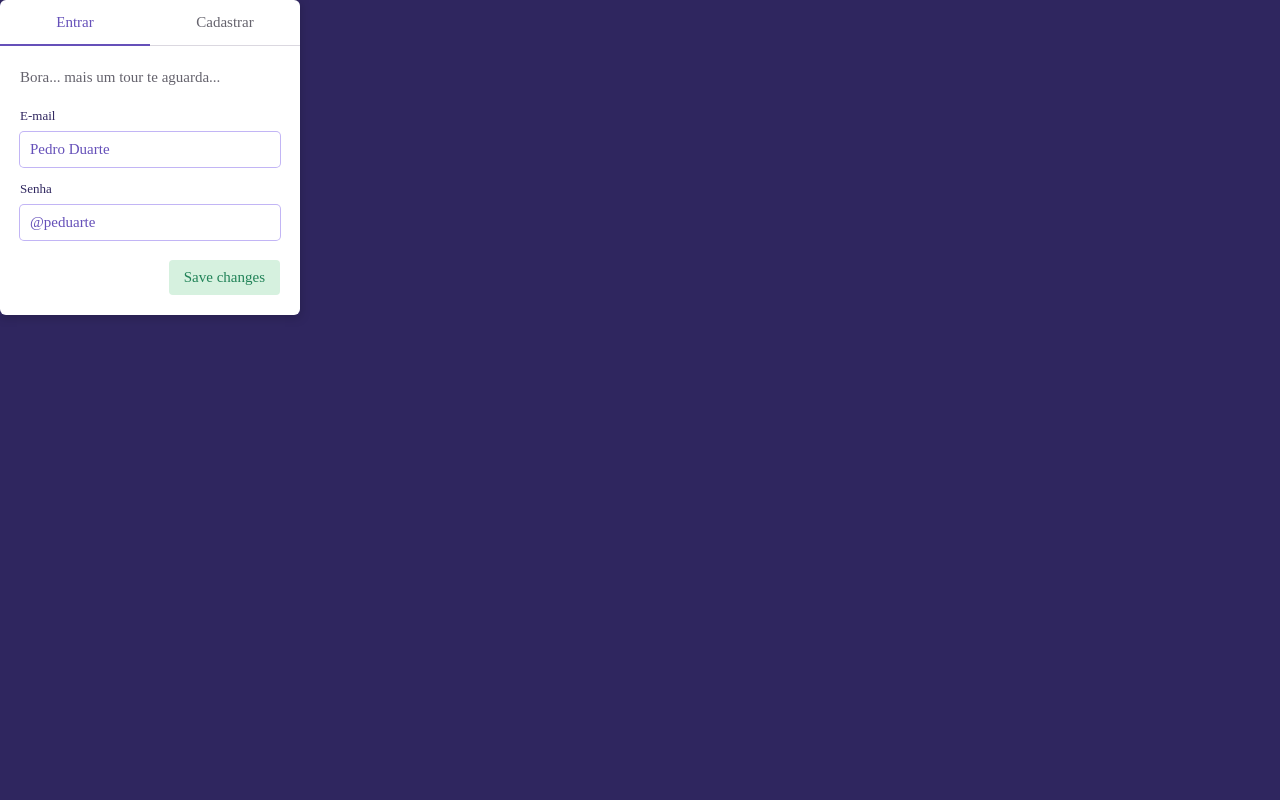
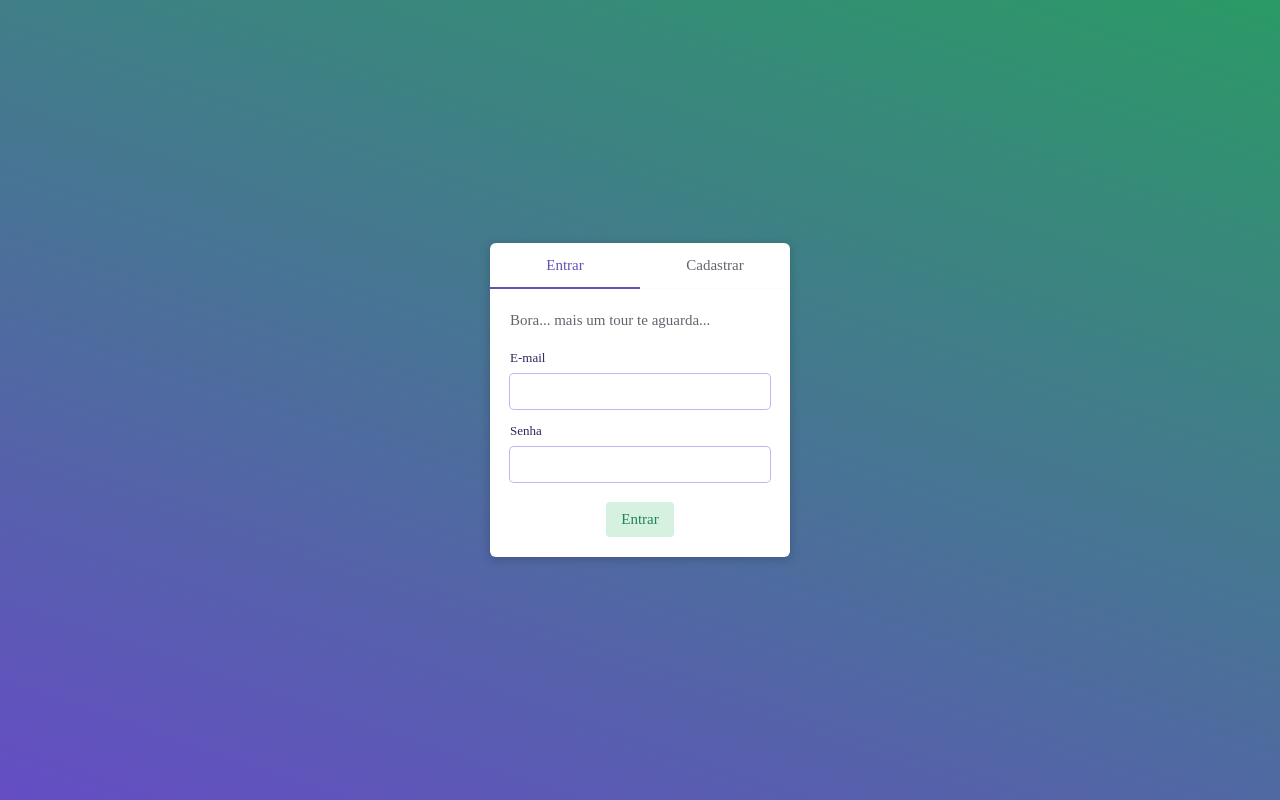
Before and after one commit to leopsousaa/Me-Guia-, a React (Vite) app in the folder app-me-guiae/web/web/: page / in a window 1280 px wide. Built offline with nearby package versions, Linux system fonts and the light colour scheme.

Commit message:
install stitches and radix UI

```diff
--- a/app-me-guiae/web/web/package.json
+++ b/app-me-guiae/web/web/package.json
@@ -12,6 +12,7 @@
     "@radix-ui/react-popover": "0.1.6",
     "@radix-ui/react-tabs": "^0.1.5",
     "@stitches/react": "^1.2.8",
+    "firebase": "^9.7.0",
     "react": "^18.0.0",
     "react-dom": "^18.0.0",
     "react-router-dom": "6"
--- a/app-me-guiae/web/web/src/pages/Auth/Auth.tsx
+++ b/app-me-guiae/web/web/src/pages/Auth/Auth.tsx
@@ -22,36 +22,42 @@ const AuthPage: React.FC = () => {
           <TabsTrigger value="tab1">Entrar</TabsTrigger>
           <TabsTrigger value="tab2">Cadastrar</TabsTrigger>
         </TabsList>
+
         <TabsContent value="tab1">
           <Text>Bora... mais um tour te aguarda...</Text>
           <Fieldset>
             <Label htmlFor="name">E-mail</Label>
-            <Input id="name" defaultValue="Pedro Duarte" />
+            <Input id="name" />
           </Fieldset>
           <Fieldset>
             <Label htmlFor="username">Senha</Label>
-            <Input id="username" defaultValue="@peduarte" />
+            <Input id="username" />
           </Fieldset>
-          <Flex css={{ marginTop: 20, justifyContent: "flex-end" }}>
-            <Button variant="green">Save changes</Button>
+          <Flex css={{ marginTop: 20, justifyContent: "center" }}>
+            <Button variant="green" onClick={() => alert("Entrar")}>
+              Entrar
+            </Button>
           </Flex>
         </TabsContent>
+
         <TabsContent value="tab2">
           <Text>Você deseja embarcar nessa nova aventura com o Me Guiê? </Text>
           <Fieldset>
-            <Label htmlFor="currentPassword">Current password</Label>
+            <Label htmlFor="currentPassword">E-mail</Label>
             <Input id="currentPassword" type="password" />
           </Fieldset>
           <Fieldset>
-            <Label htmlFor="newPassword">New password</Label>
+            <Label htmlFor="newPassword">Senha</Label>
             <Input id="newPassword" type="password" />
           </Fieldset>
           <Fieldset>
-            <Label htmlFor="confirmPassword">Confirm password</Label>
+            <Label htmlFor="confirmPassword">Confirme sua senha</Label>
             <Input id="confirmPassword" type="password" />
           </Fieldset>
-          <Flex css={{ marginTop: 20, justifyContent: "flex-end" }}>
-            <Button variant="green">Change password</Button>
+          <Flex css={{ marginTop: 20, justifyContent: "center" }}>
+            <Button variant="green" onClick={() => alert("Entrar")}>
+              Cadastrar
+            </Button>
           </Flex>
         </TabsContent>
       </Tabs>
--- a/app-me-guiae/web/web/src/pages/Auth/styles.ts
+++ b/app-me-guiae/web/web/src/pages/Auth/styles.ts
@@ -12,7 +12,7 @@ export const StyledTabs = styled(TabsPrimitive.Root, {
 export const StyledList = styled(TabsPrimitive.List, {
   flexShrink: 0,
   display: "flex",
-  borderBottom: `1px solid ${mauve.mauve6}`,
+  borderBottom: `1px solid ${mauve.mauve1}`,
 });
 
 export const StyledTrigger = styled(TabsPrimitive.Trigger, {
@@ -36,7 +36,6 @@ export const StyledTrigger = styled(TabsPrimitive.Trigger, {
     color: violet.violet11,
     boxShadow: "inset 0 -1px 0 0 currentColor, 0 1px 0 0 currentColor",
   },
-  "&:focus": { position: "relative", boxShadow: `0 0 0 2px black` },
 });
 
 export const StyledContent = styled(TabsPrimitive.Content, {
@@ -46,7 +45,6 @@ export const StyledContent = styled(TabsPrimitive.Content, {
   borderBottomLeftRadius: 6,
   borderBottomRightRadius: 6,
   outline: "none",
-  "&:focus": { boxShadow: `0 0 0 2px black` },
 });
 
 // Exports
@@ -57,7 +55,10 @@ export const TabsContent = StyledContent;
 
 // Your app...
 export const Box = styled("div", {
-  backgroundColor: violet.violet12,
+  backgroundImage: `linear-gradient(19deg, ${violet.violet10} 0%, ${green.green10} 100%)`,
+  display: "flex",
+  alignItems: "center",
+  justifyContent: "center",
   height: "100vh",
   width: "100vw",
 });
```
Also changed, not shown: app-me-guiae/web/web/src/services/firebase.ts (added, +21 -0 lines), app-me-guiae/web/web/src/utils/StitchesUtl.ts (added, +46 -0 lines), app-me-guiae/web/web/src/fonts/BebasNeue-Regular.ttf (added), 1 other file (tests, documents, lock files or other folders).
